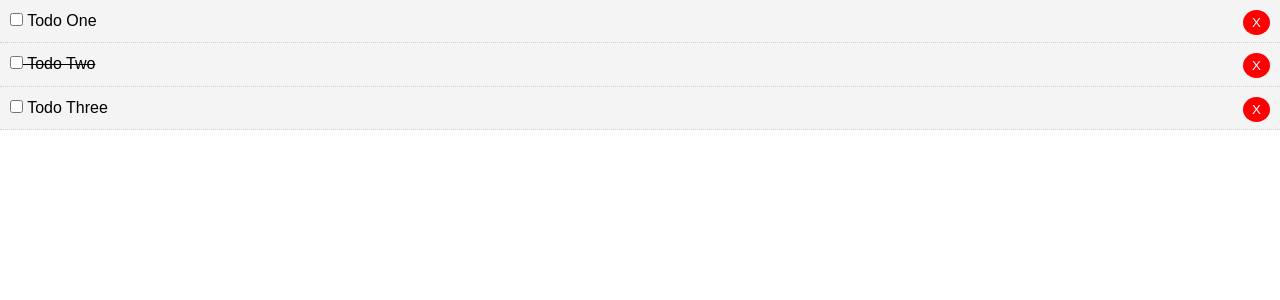
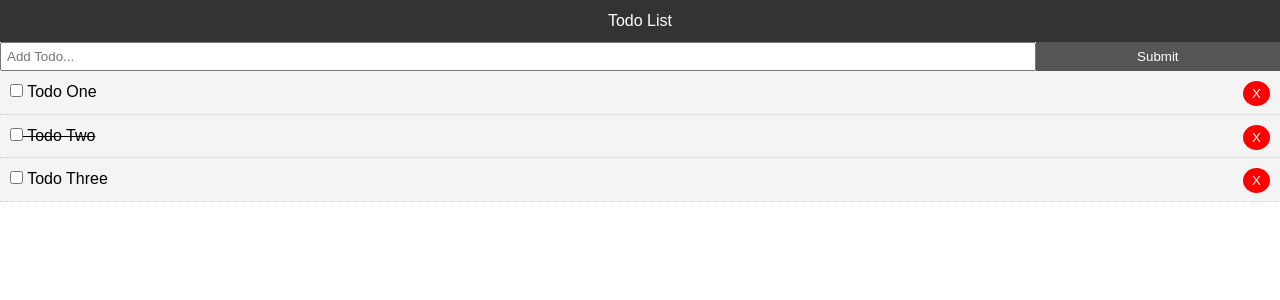
Before and after one commit to AnnikaChauhan/vue-todo-app, a Vue app: page / in a window 1280 px wide. Shown: the top 300 px of the page. Built offline with nearby package versions, Linux system fonts and the light colour scheme.

Commit message:
add todo component added currently without functionality

```diff
--- a/src/App.vue
+++ b/src/App.vue
@@ -1,15 +1,21 @@
 <template>
   <div id="app">
+    <Header />
+    <AddTodo />
     <Todos v-bind:todos="todos" v-on:del-todo="deleteTodo" />
   </div>
 </template>
 
 <script>
+import Header from "./components/layout/Header";
 import Todos from "./components/Todos";
+import AddTodo from "./components/AddTodo";
 export default {
   name: "App",
   components: {
     Todos,
+    Header,
+    AddTodo,
   },
   data() {
     return {
@@ -51,4 +57,15 @@
   font-family: Arial, Helvetica, sans-serif;
   line-height: 1.4;
 }
+.btn {
+  display: inline-block;
+  border: none;
+  background: #555;
+  color: #fff;
+  padding: 7px 20px;
+  cursor: pointer;
+}
+.btn:hover {
+  background: #666;
+}
 </style>
--- /dev/null
+++ b/src/components/AddTodo.vue
@@ -0,0 +1,25 @@
+<template>
+  <div>
+    <form>
+      <input type="text" name="title" placeholder="Add Todo..." />
+      <input type="submit" value="Submit" class="btn" />
+    </form>
+  </div>
+</template>
+<script>
+export default {
+  name: "AddTodo",
+};
+</script>
+<style scoped>
+form {
+  display: flex;
+}
+input[type="text"] {
+  flex: 10;
+  padding: 5px;
+}
+input[type="submit"] {
+  flex: 2;
+}
+</style>
--- /dev/null
+++ b/src/components/layout/Header.vue
@@ -0,0 +1,18 @@
+<template>
+  <header class="header">Todo List</header>
+</template>
+<script>
+export default {};
+</script>
+<style scoped>
+.header {
+  background: #333;
+  color: #fff;
+  text-align: center;
+  padding: 10px;
+}
+.header a {
+  color: #fff;
+  padding-right: 5px;
+}
+</style>
```
